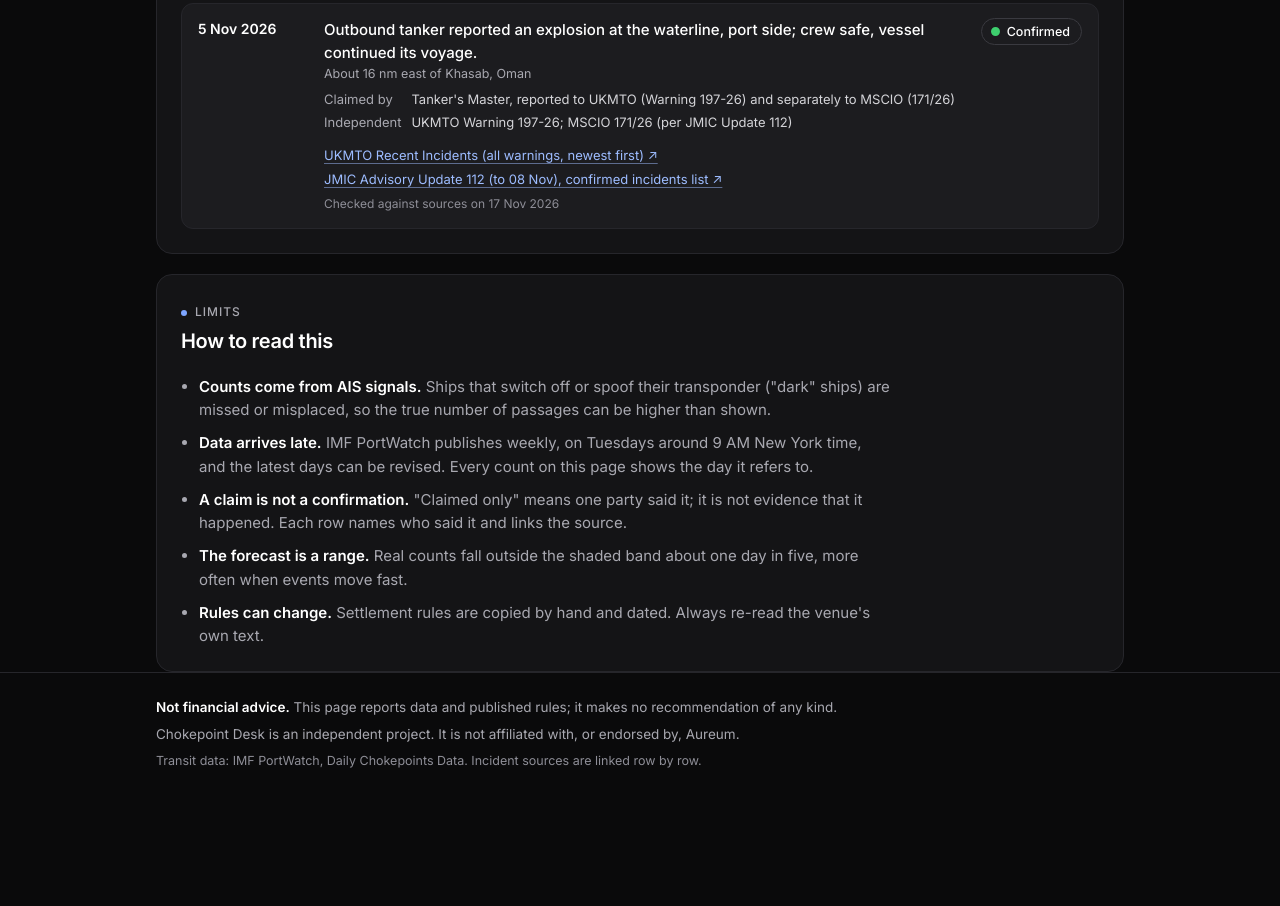
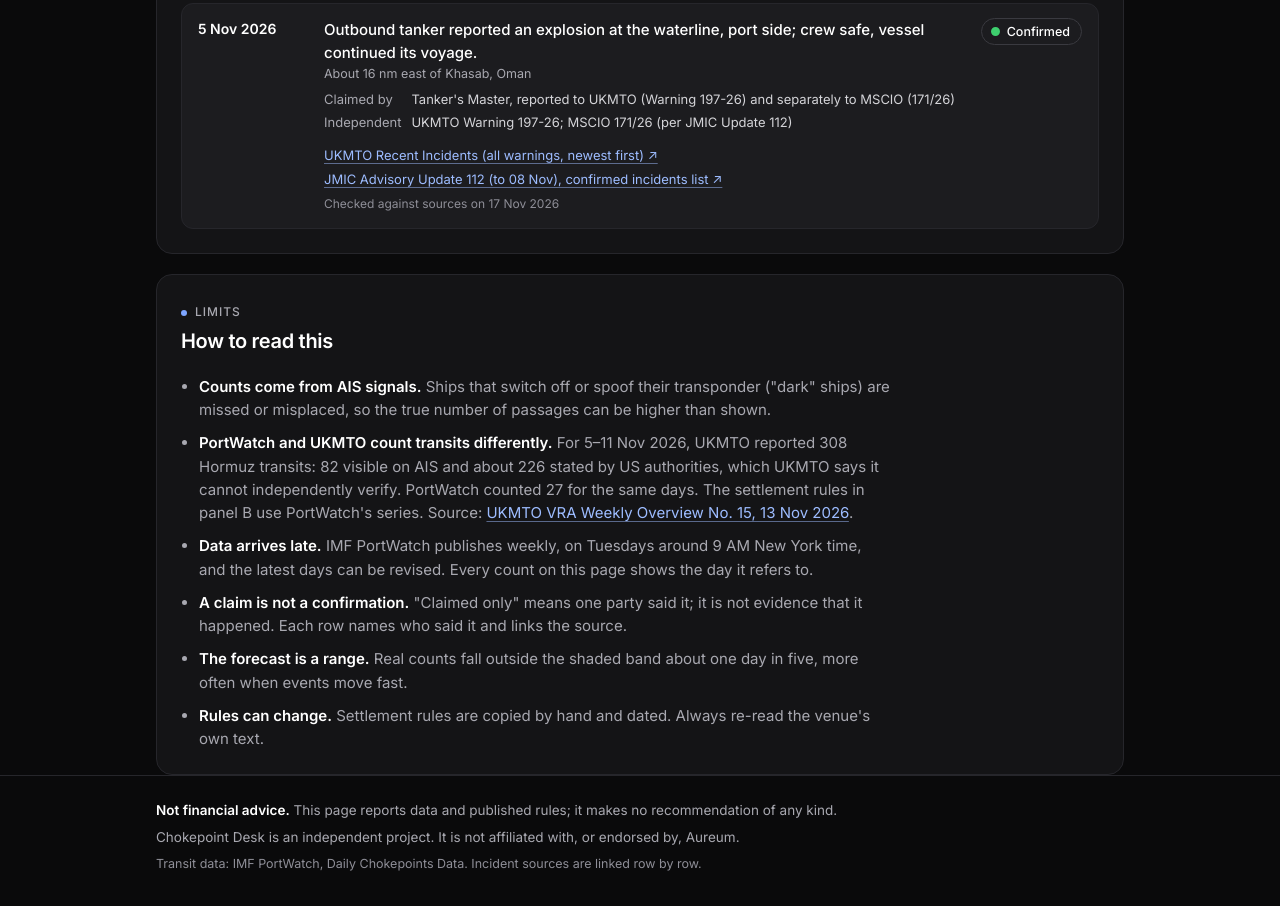
Before and after one commit to nikolaos-ch/chokepoint-desk, a plain HTML site: page index.html in a window 1280 px wide. Shown: the part 5840-6746 px from the top of the page. Before the commit the page ends 6643 px from the top, so only its background shows below. Drawn offline with Linux system fonts and the light colour scheme.

Commit message:
content: PortWatch vs UKMTO transit counts note (#28)
Co-Authored-By: Claude Sonnet 5.5 <noreply@anthropic.com>

```diff
--- a/index.html
+++ b/index.html
@@ -133,6 +133,7 @@
       </header>
       <ul class="limits">
         <li><strong>Counts come from AIS signals.</strong> Ships that switch off or spoof their transponder ("dark" ships) are missed or misplaced, so the true number of passages can be higher than shown.</li>
+        <li><strong>PortWatch and UKMTO count transits differently.</strong> For 5–11 Nov 2026, UKMTO reported 308 Hormuz transits: 82 visible on AIS and about 226 stated by US authorities, which UKMTO says it cannot independently verify. PortWatch counted 27 for the same days. The settlement rules in panel B use PortWatch's series. Source: <a href="https://www.ukmto.org/-/media/ukmto/products/20261113-ukmto_vra_overview_u.pdf" rel="noopener">UKMTO VRA Weekly Overview No. 15, 13 Nov 2026</a>.</li>
         <li><strong>Data arrives late.</strong> IMF PortWatch publishes weekly, on Tuesdays around 9 AM New York time, and the latest days can be revised. Every count on this page shows the day it refers to.</li>
         <li><strong>A claim is not a confirmation.</strong> "Claimed only" means one party said it; it is not evidence that it happened. Each row names who said it and links the source.</li>
         <li><strong>The forecast is a range.</strong> Real counts fall outside the shaded band about one day in five, more often when events move fast.</li>
```
